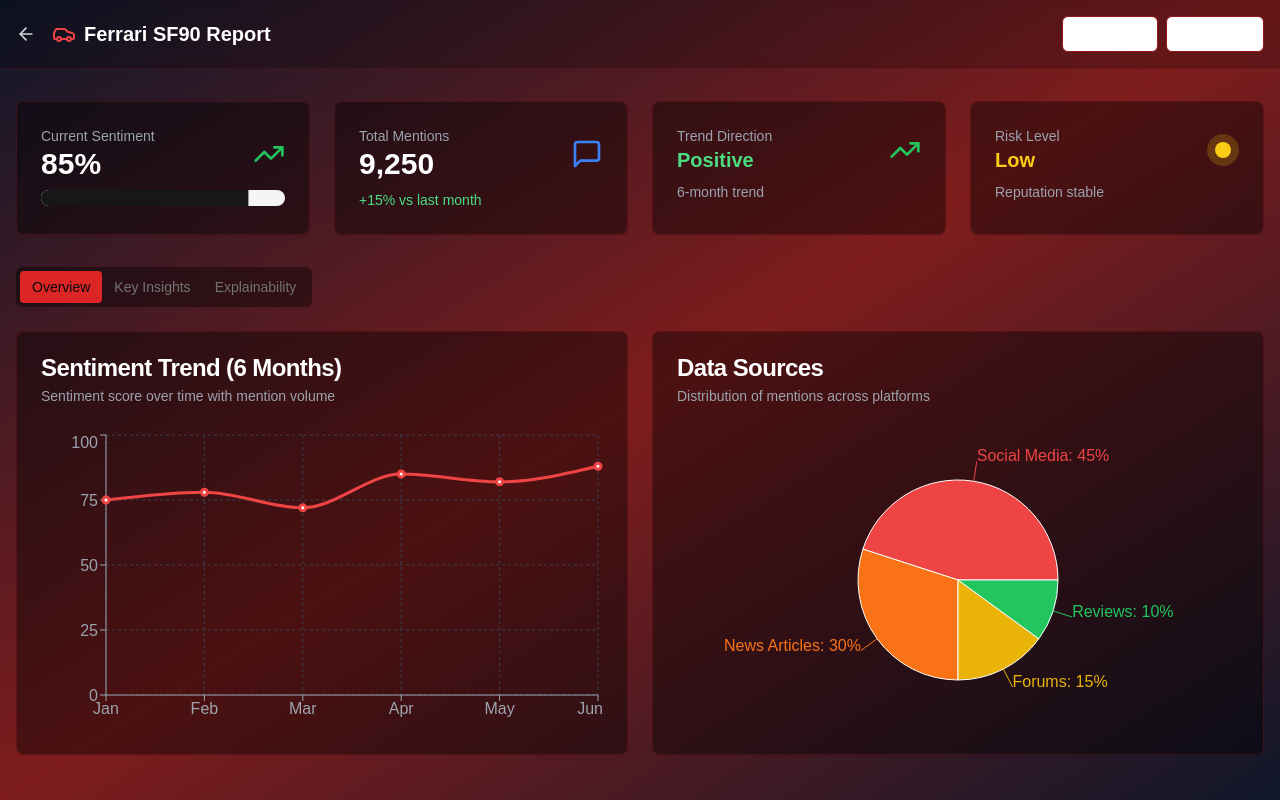
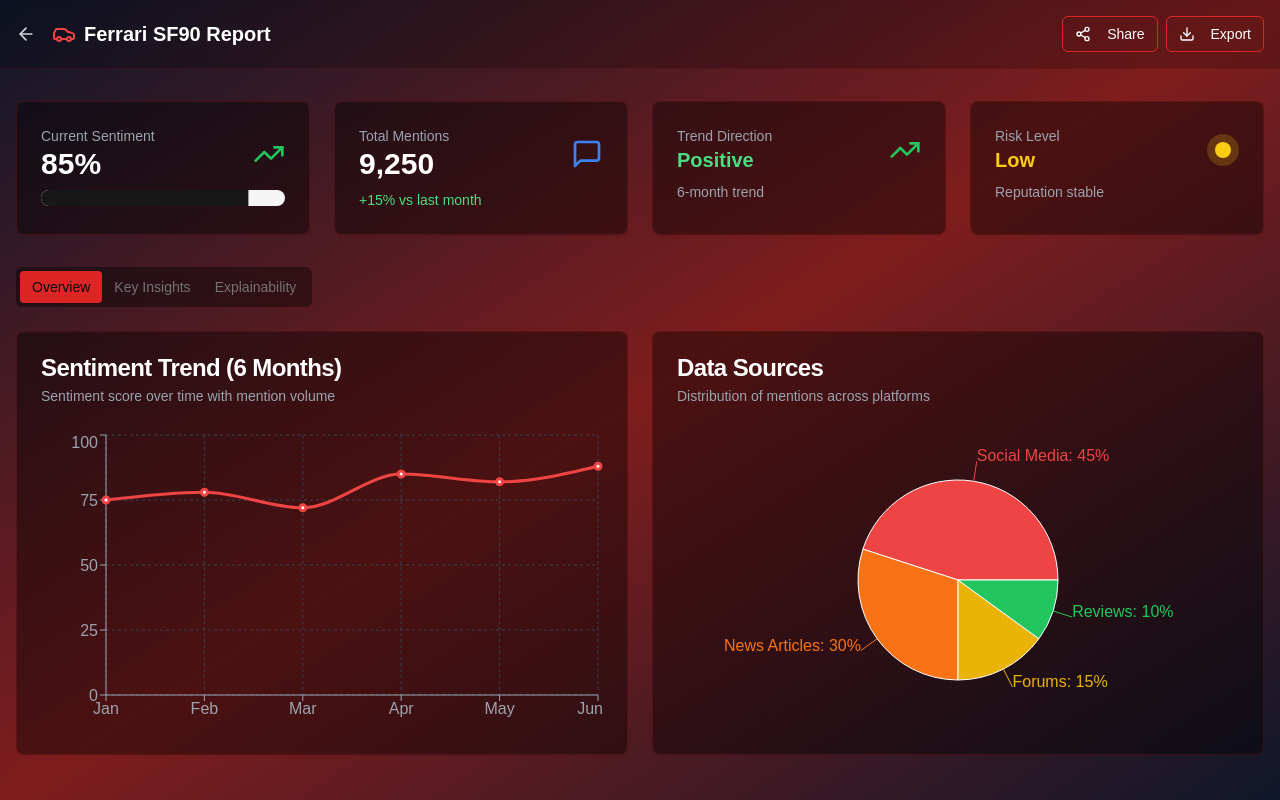
Before and after one commit to LucaSamore/mvf-hack-2025, a Next.js app in the folder frontend_design/: page /report in a window 1280 px wide. Built offline with nearby package versions, Linux system fonts and the light colour scheme.

Commit message:
fix: button colour

```diff
--- a/frontend_design/app/report/page.tsx
+++ b/frontend_design/app/report/page.tsx
@@ -171,7 +171,7 @@ export default function ReportPage() {
             <Button
               variant="outline"
               size="sm"
-              className="border-red-800 text-white hover:bg-red-800/20"
+              className="border-red-600 bg-transparent text-white hover:bg-red-600/20 hover:text-white"
               onClick={handleShare}
             >
               <Share2 className="h-4 w-4 mr-2" />
@@ -180,7 +180,7 @@ export default function ReportPage() {
             <Button
               variant="outline"
               size="sm"
-              className="border-red-800 text-white hover:bg-red-800/20"
+              className="border-red-600 bg-transparent text-white hover:bg-red-600/20 hover:text-white"
               disabled={isExporting}
               onClick={handleExport}
             >
@@ -337,6 +337,7 @@ export default function ReportPage() {
                                 ? "default"
                                 : insight.sentiment === "negative"
                                   ? "destructive"
+
                                   : "secondary"
                             }
                             className={insight.sentiment === "positive" ? "bg-green-600" : ""}
```
